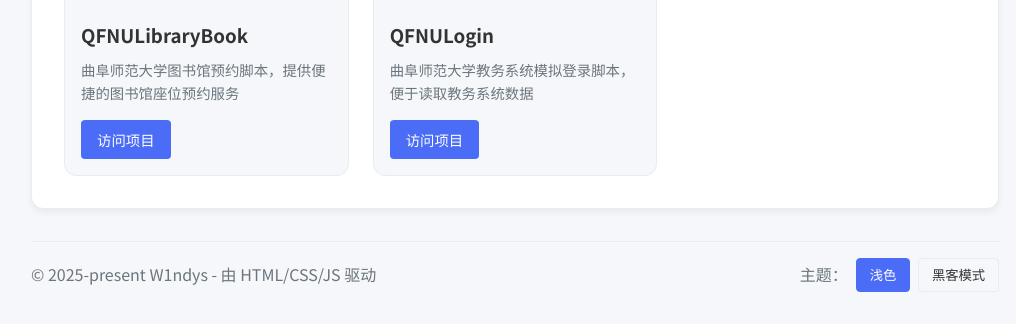
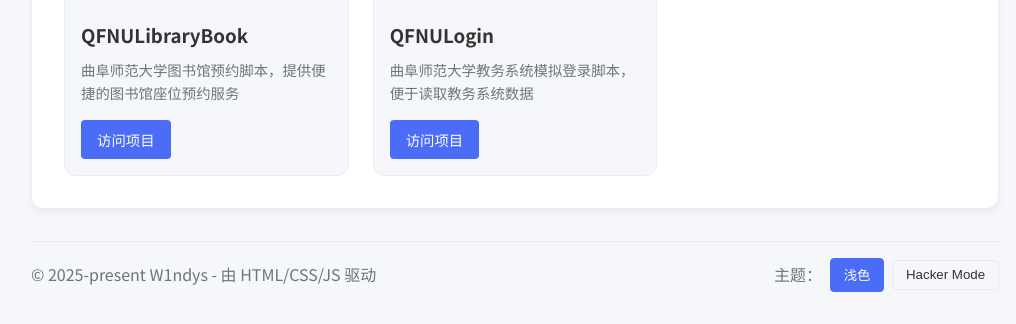
Before and after one commit to W1ndys/w1ndys-home-3, a plain HTML site: page index.html in a window 1280 px wide. Shown: the part 1658-1982 px from the top of the page, without its empty margins (125-1141 px from the left). Drawn offline with Linux system fonts and the light colour scheme.

Commit message:
refactor: Update terminology from "黑客模式" to "Hacker Mode"
- Replace Chinese "黑客模式" with English "Hacker Mode" in:
  - index.html comments
  - README.md section headers and instructions
  - CSS comments
  - JavaScript comments
- Maintain consistent terminology across all files

```diff
--- a/index.html
+++ b/index.html
@@ -15,7 +15,7 @@
     <div class="matrix-background"></div>
 
     <div class="container">
-        <!-- 终端标题 - 仅在黑客模式显示 -->
+        <!-- 终端标题 - 仅在Hacker Mode显示 -->
         <div class="terminal-header" style="display: none;">
             <span class="terminal-title">root@localhost:~# whoami</span>
             <div class="terminal-buttons">
@@ -64,7 +64,7 @@
                 </div>
             </section>
 
-            <!-- 终端部分 - 仅在黑客模式显示 -->
+            <!-- 终端部分 - 仅在Hacker Mode显示 -->
             <section class="card" id="terminal">
                 <h2>terminal</h2>
                 <div class="terminal-container">
@@ -82,7 +82,7 @@
             <div class="theme-switch">
                 <span>主题：</span>
                 <button id="theme-light" class="theme-btn active">浅色</button>
-                <button id="theme-dark" class="theme-btn">黑客模式</button>
+                <button id="theme-dark" class="theme-btn">Hacker Mode</button>
             </div>
         </footer>
     </div>
--- a/js/main.js
+++ b/js/main.js
@@ -222,7 +222,7 @@ function setupHackerEffects() {
     const h1Element = document.getElementById('name');
     if (h1Element) {
         h1Element.addEventListener('mouseover', function () {
-            // 只在黑客模式下触发文本扰乱效果
+            // 只在Hacker Mode下触发文本扰乱效果
             if (document.body.classList.contains('dark-theme')) {
                 scrambleText(h1Element, h1Element.textContent);
             }
@@ -235,7 +235,7 @@ function setupHackerEffects() {
         });
     }
 
-    // 添加点击音效 - 只在黑客模式下启用
+    // 添加点击音效 - 只在Hacker Mode下启用
     document.querySelectorAll('a, button').forEach(element => {
         element.addEventListener('click', function () {
             if (document.body.classList.contains('dark-theme')) {
```
Also changed, not shown: css/style.css (+4 -4 lines), 1 other file.
